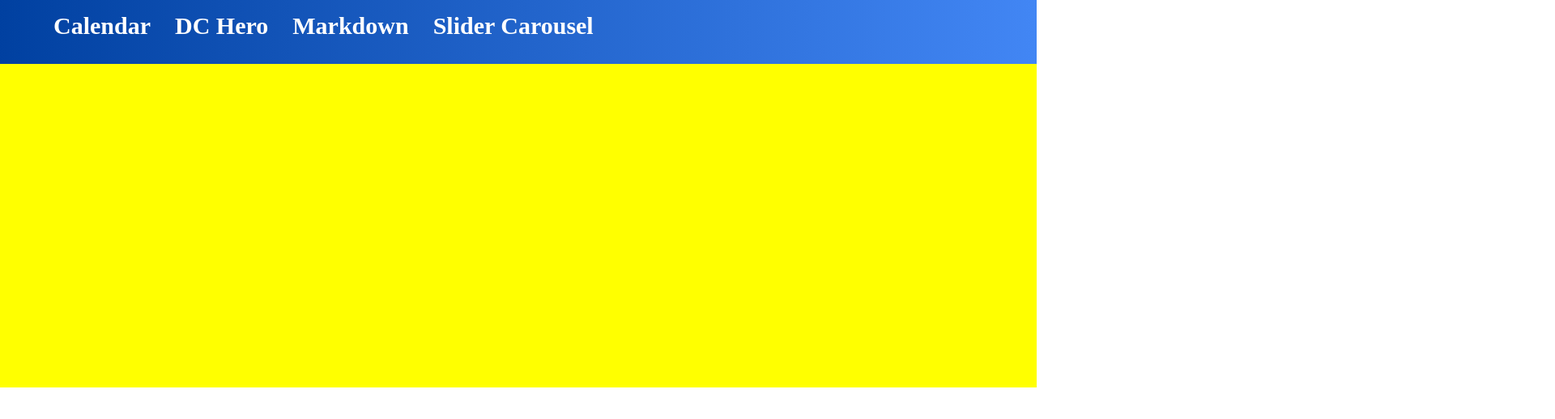
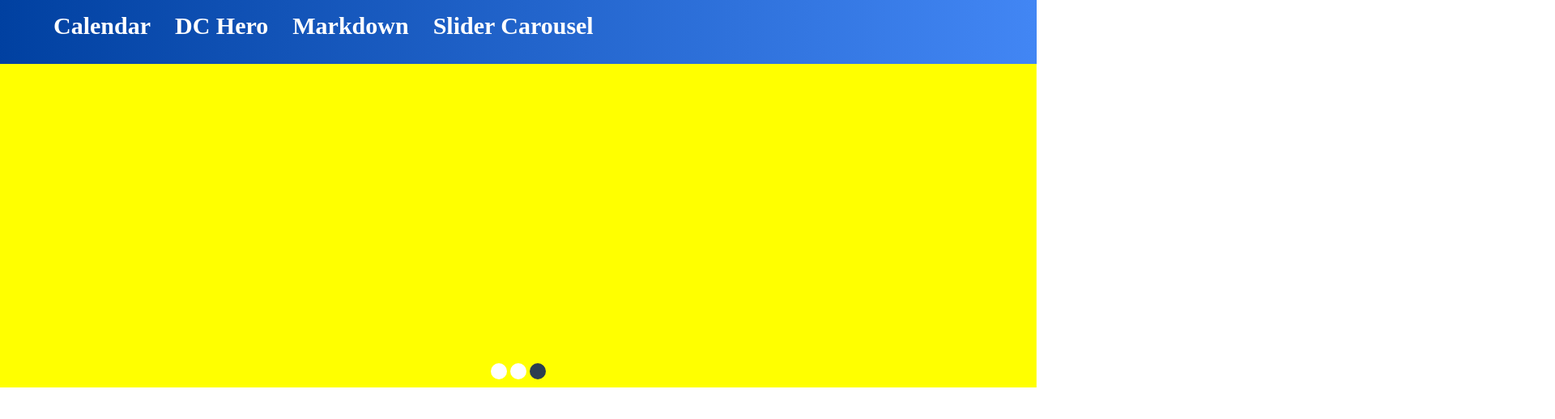
Before and after one commit to ismailEssafi/learn-VueJs, a Vue app in the folder vue3/: page /slider in a window 1280 px wide. Shown: the top 518 px of the page at 81% size, 1920 px wide, since content can reach past the window. Built offline with nearby package versions, Linux system fonts and the light colour scheme.

Commit message:
finishing Slider app with control pointer

```diff
--- a/vue3/src/assets/style.css
+++ b/vue3/src/assets/style.css
@@ -118,17 +118,28 @@ body{
     border-radius: 2%;
 
 }
-.slide1,.slide2,.slide3{
+.slide{
     width: 100%;
     height: 400px;
     position: absolute;
 }
-.slide1{
-    background-color: teal;
+.toggel{
+    display: flex;
+    flex-direction: column;
+    align-items: center;
 }
-.slide2{
-    background-color: tomato;
+.indicators{
+    display: flex;
+    width: 100%;
+    height: 390px;
+    position: absolute;
+    justify-content: center;
+    align-items: flex-end;
+    column-gap: 4px;
 }
-.slide3{
-    background-color: yellow;
+.indicator{
+    width: 20px;
+    height: 20px;
+    border-radius: 50%;
+    cursor: pointer;
 }
--- a/vue3/src/pages/Slider.vue
+++ b/vue3/src/pages/Slider.vue
@@ -1,22 +1,29 @@
 <template>
-    <div v-if="countdown == 1" class="slide1"></div>
-    <div v-if="countdown == 2" class="slide2"></div>
-    <div v-if="countdown == 3" class="slide3"></div>
+    <div v-for="(style,index) in styles" :key="index">
+        <transition name="fade">
+            <div v-if="countdown == index" class="slide" :style="style"></div>
+        </transition>
+    </div>
+    <div class="indicators">
+        <div v-for="(style,index) in styles" :style="countdown==index ? 'background-color:#2C3E50':'background-color:white'" v-on:click="countdown=index" class="indicator" :key="index"></div>
+    </div>
 </template>
 
 <script>
 export default {
     data() {
         return{
-            countdown:1,
-            interval:""
+            countdown:0,
+            interval:"",
+            isShowing:false,
+            styles: ["background-color:teal","background-color:tomato","background-color:yellow"]
         }
     },
     mounted(){
         this.interval=setInterval(()=>{
             console.log(this.countdown);
-            if(this.countdown==3){
-                this.countdown=1
+            if(this.countdown==2){
+                this.countdown=0
             }else{
                 this.countdown++;
             }
@@ -30,5 +37,17 @@ export default {
 </script>
 
 <style>
+.fade-enter-active,
+.fade-leave-active {
+    transition: all 1s ease;
+}
 
+.fade-enter-from{
+    opacity: 0;
+    transform:translateX(-100%)
+}
+.fade-leave-to {
+    opacity: 0;
+    transform:translateX(100%)
+}
 </style>
```
